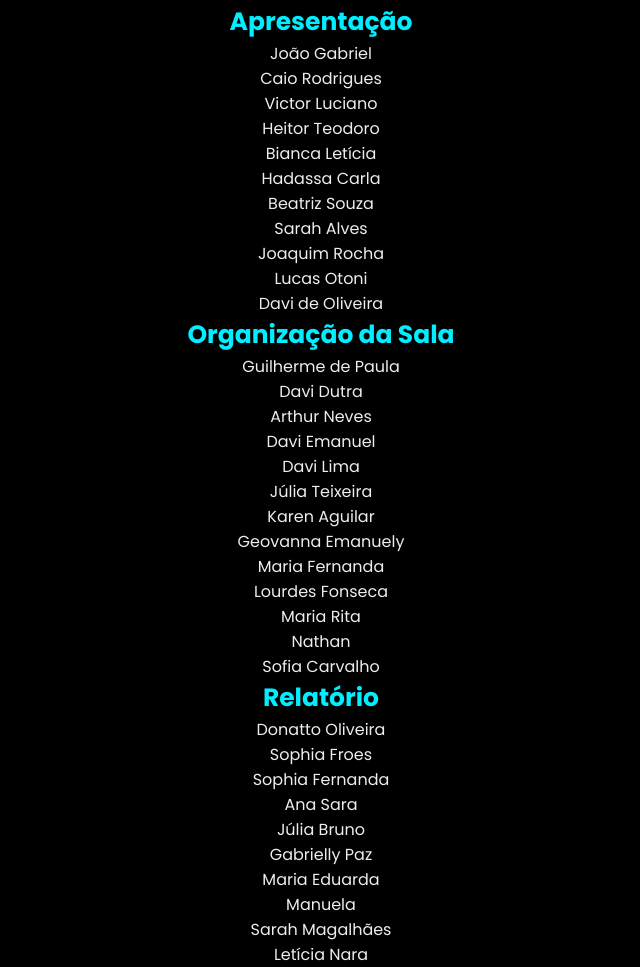
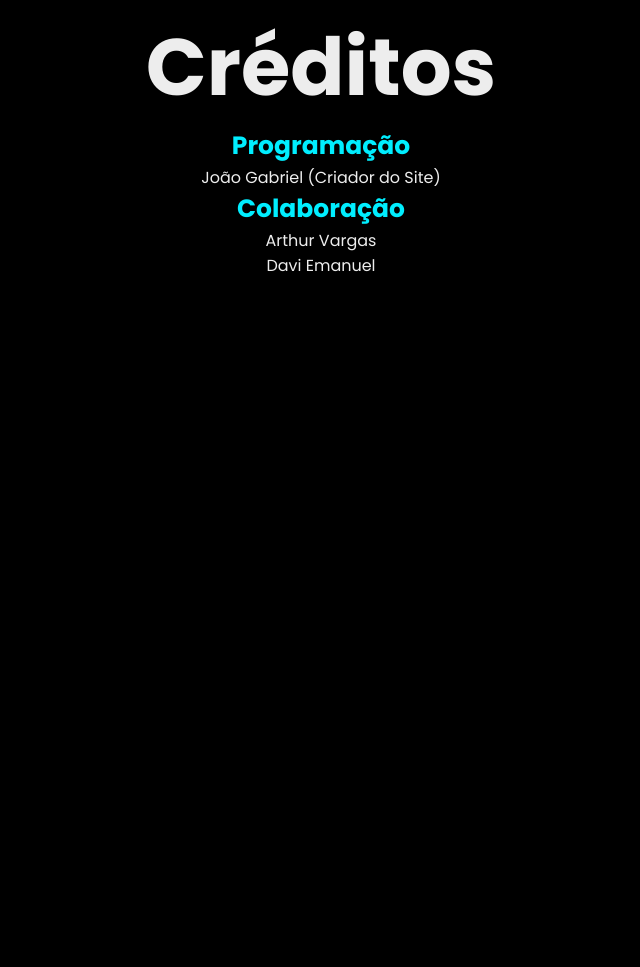
Before and after one commit to jesphery/periodictable, a plain HTML site: page credits.html in a window 1280 px wide. Shown: the part 248-1215 px from the top of the page, without its empty margins (319-959 px from the left). After the commit the page ends 800 px from the top, so only its background shows below. Drawn offline with Linux system fonts and the light colour scheme.

Commit message:
Update credits.html

```diff
--- a/credits.html
+++ b/credits.html
@@ -21,43 +21,6 @@
     <p>Colaboração</p>
     <footer>Arthur Vargas</footer>
     <footer>Davi Emanuel</footer>
-    <p>Apresentação</p>
-    <footer>João Gabriel</footer>
-    <footer>Caio Rodrigues</footer>
-    <footer>Victor Luciano</footer>
-    <footer>Heitor Teodoro</footer>
-    <footer>Bianca Letícia</footer>
-    <footer>Hadassa Carla</footer>
-    <footer>Beatriz Souza</footer>
-    <footer>Sarah Alves</footer>
-    <footer>Joaquim Rocha</footer>
-    <footer>Lucas Otoni</footer>
-    <footer>Davi de Oliveira</footer>
-    <p>Organização da Sala</p>
-    <footer>Guilherme de Paula</footer>
-    <footer>Davi Dutra</footer>
-    <footer>Arthur Neves</footer>
-    <footer>Davi Emanuel</footer>
-    <footer>Davi Lima</footer>
-    <footer>Júlia Teixeira</footer>
-    <footer>Karen Aguilar</footer>
-    <footer>Geovanna Emanuely</footer>
-    <footer>Maria Fernanda</footer>
-    <footer>Lourdes Fonseca</footer>
-    <footer>Maria Rita</footer>
-    <footer>Nathan</footer>
-    <footer>Sofia Carvalho</footer>
-    <p>Relatório</p>
-    <footer>Donatto Oliveira</footer>
-    <footer>Sophia Froes</footer>
-    <footer>Sophia Fernanda</footer>
-    <footer>Ana Sara</footer>
-    <footer>Júlia Bruno</footer>
-    <footer>Gabrielly Paz</footer>
-    <footer>Maria Eduarda</footer>
-    <footer>Manuela</footer>
-    <footer>Sarah Magalhães</footer>
-    <footer>Letícia Nara</footer>
   </div>
 
 
```
